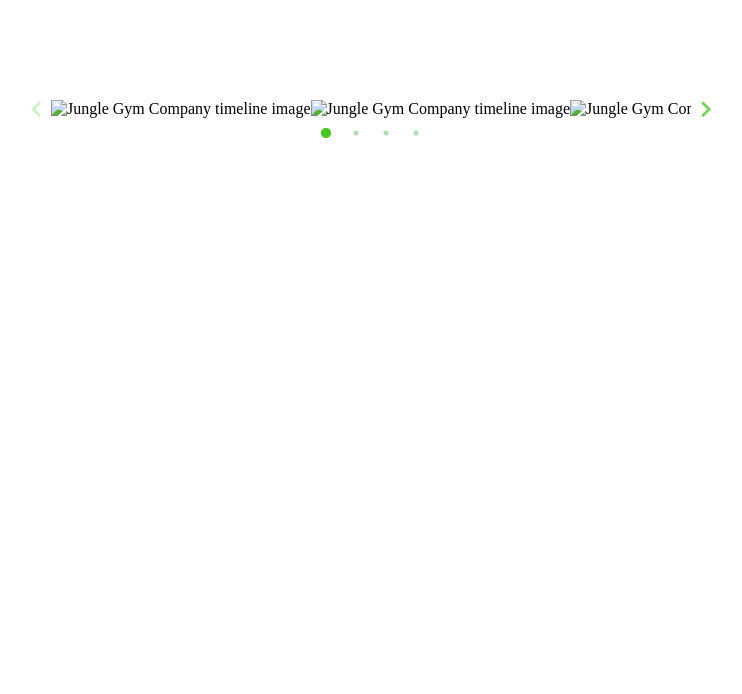
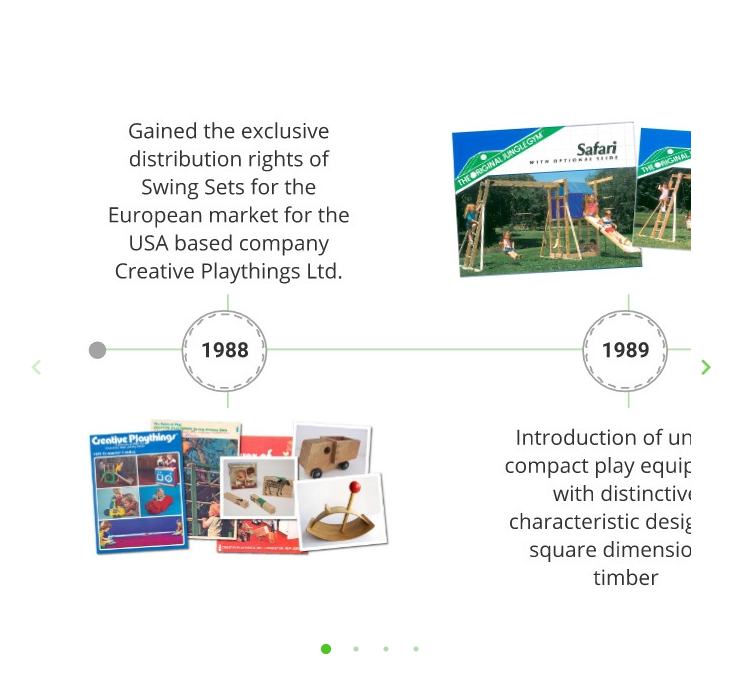
Before and after one commit to albiberon/jg-company-timeline, a website: page index.html in a window 1280 px wide. Shown: the whole page, without its empty margins (269-1011 px from the left). Drawn offline with nearby package versions, Linux system fonts and the light colour scheme.

Commit message:
Update index.html

```diff
--- a/index.html
+++ b/index.html
@@ -112,16 +112,16 @@
 
   <section class="variable slider">
     <div>
-      <img loading="lazy" src="slides/01-b.jpg" alt="Jungle Gym Company timeline image">
+      <img loading="lazy" src="slides/1-b.jpg" alt="Jungle Gym Company timeline image">
     </div>
     <div>
-      <img loading="lazy" src="slides/02-b.jpg" alt="Jungle Gym Company timeline image">
+      <img loading="lazy" src="slides/2-b.jpg" alt="Jungle Gym Company timeline image">
     </div>
     <div>
-      <img loading="lazy" src="slides/03-b.png" alt="Jungle Gym Company timeline image">
+      <img loading="lazy" src="slides/3-b.png" alt="Jungle Gym Company timeline image">
     </div>
     <div>
-      <img loading="lazy" src="slides/04-b.png" alt="Jungle Gym Company timeline image">
+      <img loading="lazy" src="slides/4-b.png" alt="Jungle Gym Company timeline image">
     </div>
     <!-- <div>
       <img src="http://placehold.it/350x300?text=5">
```
